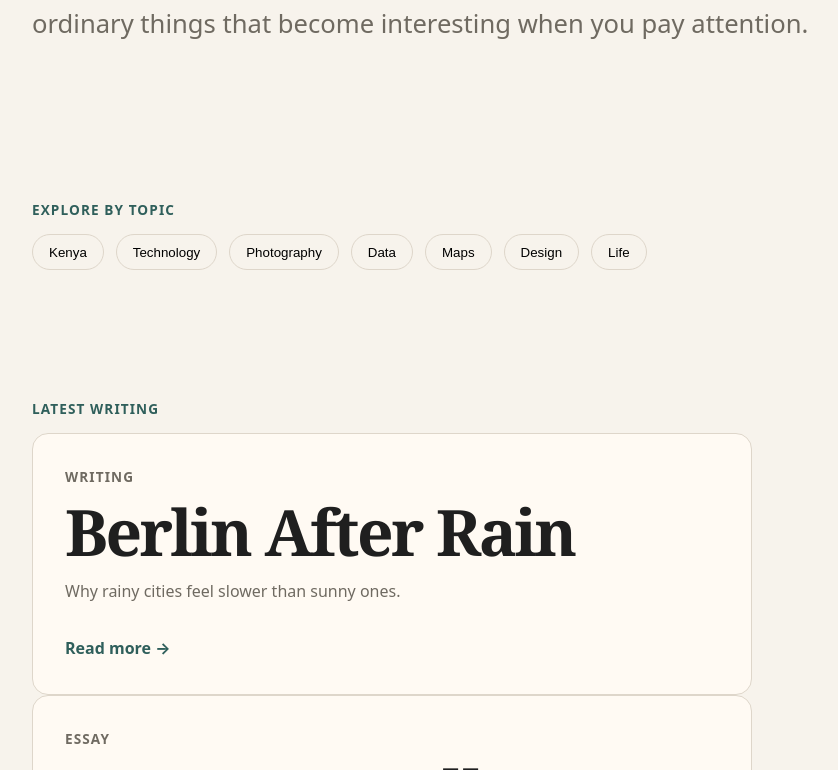
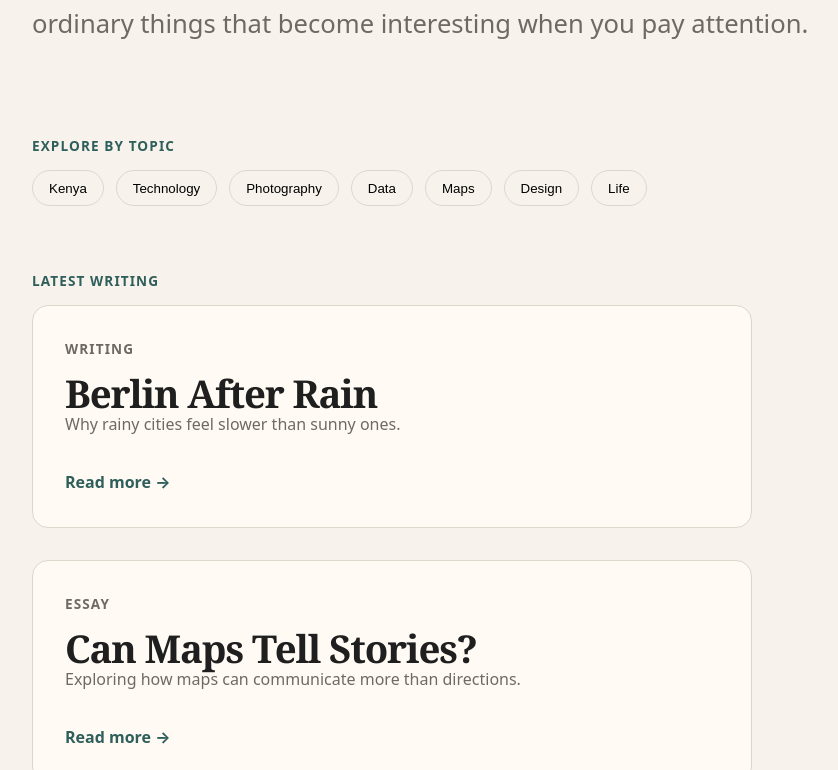
Before and after one commit to emuange/my-website, a React (Vite) app: page /writing in a window 1280 px wide. Shown: the part 310-1080 px from the top of the page, without its empty margins (48-886 px from the left). Built offline with nearby package versions, Linux system fonts and the light colour scheme.

Commit message:
Fixed styling for writing page and article feed

```diff
--- a/src/components/content/ContentPreview.css
+++ b/src/components/content/ContentPreview.css
@@ -7,10 +7,9 @@
 }
 
 .content-preview h3 {
-  font-size: clamp(2rem, 5vw, 4rem);
-  line-height: 0.95;
-  letter-spacing: -0.04em;
-  margin: 0 0 var(--space-sm);
+    font-size: clamp(2.25rem, 3vw, 3.25rem);
+    line-height: 1;
+    letter-spacing: -0.03em;
 }
 
 .content-preview p {
--- /dev/null
+++ b/src/components/writing/ArticleFeed.css
@@ -0,0 +1,5 @@
+.article-feed {
+  display: flex;
+  flex-direction: column;
+  gap: var(--space-md);
+}
--- a/src/components/writing/ArticleFeed.jsx
+++ b/src/components/writing/ArticleFeed.jsx
@@ -1,18 +1,22 @@
 import articles from "../../data/articles";
 import ContentPreview from "../content/ContentPreview";
 
+import "./ArticleFeed.css";
+
 export default function ArticleFeed() {
   return (
-    <section className="article-feed section">
+    <section className="section">
       <div className="container">
 
         <p className="eyebrow">
             Latest Writing
         </p>
 
+        <div className="article-feed">
         {articles.map((article) => (
           <ContentPreview key={article.id} content={article} />
         ))}
+        </div>
       </div>
     </section>
   );
--- /dev/null
+++ b/src/pages/Writing.css
@@ -0,0 +1,7 @@
+.writing-page .section {
+  padding-block: var(--space-md);
+}
+
+.writing-page .writing-header {
+  padding-top: var(--space-lg);
+}
--- a/src/pages/Writing.jsx
+++ b/src/pages/Writing.jsx
@@ -3,13 +3,15 @@ import TopicFilter from "../components/writing/TopicFilter";
 import ArticleFeed from "../components/writing/ArticleFeed";
 import StillCurious from "../components/home/StillCurious";
 
+import "./Writing.css";
+
 export default function Writing() {
   return (
-    <>
+    <div className="writing-page">
       <WritingHeader />
       <TopicFilter />
       <ArticleFeed />
       <StillCurious />
-    </>
+    </div>
   );
 }
```
